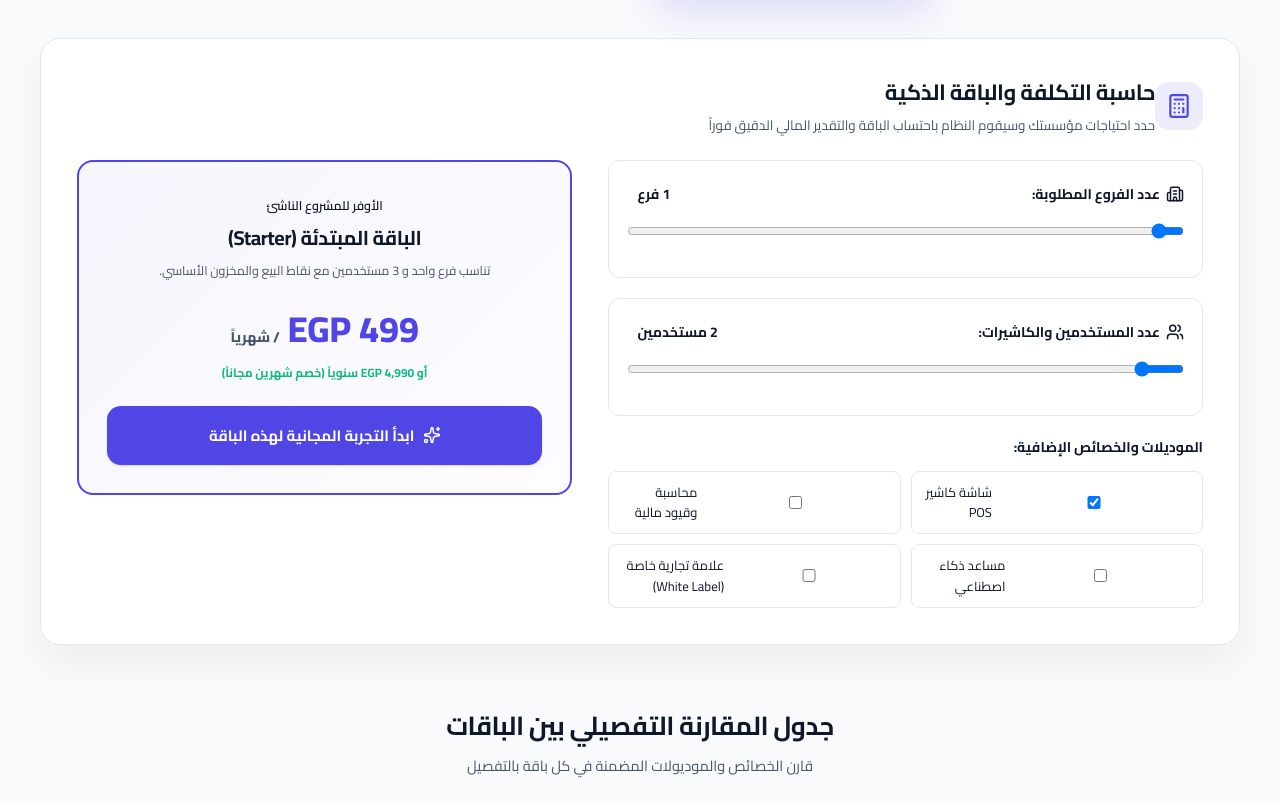
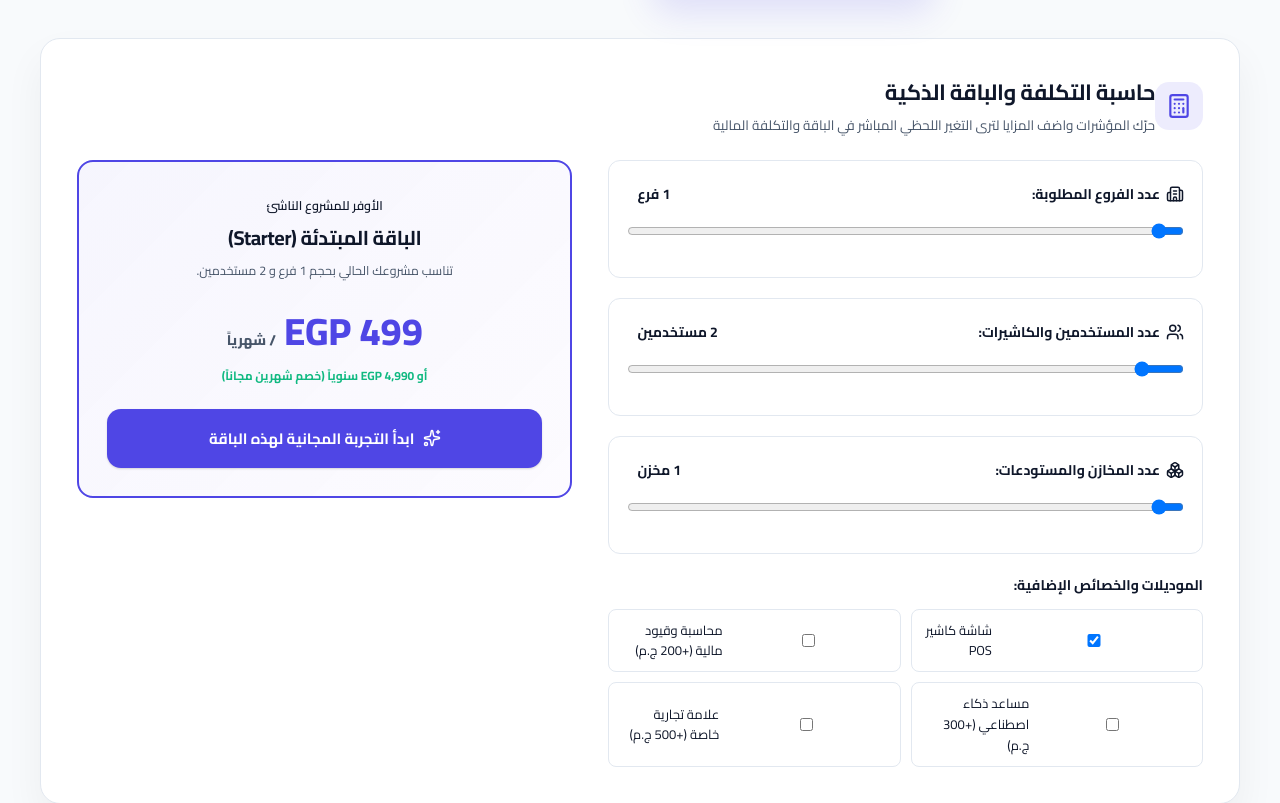
Before and after one commit to tahaeljoker/mizan-system, a React (Vite) app in the folder client/: page /landing in a window 1280 px wide. Shown: the part 4282-5085 px from the top of the page. Built offline with nearby package versions, Linux system fonts and the light colour scheme; no server answers.

Commit message:
fix(pricing): enable live dynamic price calculation and add-on breakdown in PricingCalculator component

```diff
--- a/client/src/components/PricingCalculator.jsx
+++ b/client/src/components/PricingCalculator.jsx
@@ -14,50 +14,72 @@ const PricingCalculator = () => {
   const [needAccounting, setNeedAccounting] = useState(false);
   const [needAi, setNeedAi] = useState(false);
   const [needWhiteLabel, setNeedWhiteLabel] = useState(false);
-  const [needApi, setNeedApi] = useState(false);
-  const [needReps, setNeedReps] = useState(false);
 
-  // Dynamic Rule-Based Plan Calculation
+  // Dynamic Calculation Engine - Updates price live on every slider & checkbox change
   const calculateResult = () => {
-    let recommended = {
-      planKey: 'BUSINESS',
-      name: 'باقة الأعمال (Business)',
-      priceMonthly: 999,
-      priceYearly: 9990,
-      badge: 'الأكثر ملاءمة لنشاطك',
-      reason: `بناءً على طلبك لعدد ${branchesCount} فروع و ${usersCount} مستخدمين.`
-    };
+    let basePrice = 499;
+    let planKey = 'STARTER';
+    let planName = 'الباقة المبتدئة (Starter)';
+    let badge = 'الأوفر للمشروع الناشئ';
+    let reason = `تناسب مشروعك الحالي بحجم ${branchesCount} فرع و ${usersCount} مستخدمين.`;
 
+    // Determine Base Plan Tier based on scale & features
     if (branchesCount > 10 || usersCount > 20 || needWhiteLabel || warehousesCount > 5) {
-      recommended = {
-        planKey: 'PROFESSIONAL',
-        name: 'الباقة الاحترافية (Professional)',
-        priceMonthly: 1999,
-        priceYearly: 19990,
-        badge: 'أقصى أداء وتوسع',
-        reason: 'تتطلب إمكانيات غير محدودة للفروع والمستخدمين مع وصول الـ API ومساعد الذكاء الاصطناعي.'
-      };
-    } else if (branchesCount > 5 || usersCount > 20 || needAi || needApi) {
-      recommended = {
-        planKey: 'PROFESSIONAL',
-        name: 'الباقة الاحترافية (Professional)',
-        priceMonthly: 1999,
-        priceYearly: 19990,
-        badge: 'أقصى أداء وتوسع',
-        reason: 'تحتاج إلى مساعد الذكاء الاصطناعي والوصول المباشر للـ API.'
-      };
-    } else if (branchesCount === 1 && usersCount <= 3 && !needAccounting && !needAi && !needReps) {
-      recommended = {
-        planKey: 'STARTER',
-        name: 'الباقة المبتدئة (Starter)',
-        priceMonthly: 499,
-        priceYearly: 4990,
-        badge: 'الأوفر للمشروع الناشئ',
-        reason: 'تناسب فرع واحد و 3 مستخدمين مع نقاط البيع والمخزون الأساسي.'
-      };
+      planKey = 'ENTERPRISE';
+      planName = 'باقة المؤسسات (Enterprise)';
+      basePrice = 2999;
+      badge = 'حل سحابي مخصص للمؤسسات الكبرى';
+      reason = 'تتطلب سيرفر خاص وتجهيز مخصص للفروع المتعددة والعلامة التجارية.';
+    } else if (branchesCount > 5 || usersCount > 10 || needAi) {
+      planKey = 'PROFESSIONAL';
+      planName = 'الباقة الاحترافية (Professional)';
+      basePrice = 1999;
+      badge = 'أقصى أداء وتوسع';
+      reason = 'تتضمن وصول مساعد الذكاء الاصطناعي وإدارة الفروع المتعددة والـ API.';
+    } else if (branchesCount > 1 || usersCount > 3 || needAccounting || warehousesCount > 1) {
+      planKey = 'BUSINESS';
+      planName = 'باقة الأعمال (Business)';
+      basePrice = 999;
+      badge = 'الأكثر ملاءمة لنشاطك المتوسع';
+      reason = 'تغطي المحاسبة المزدوجة والفروع المتعددة والمخازن بكفاءة عالية.';
     }
 
-    return recommended;
+    // Dynamic Price Additions based on exact counts & checked features
+    let extraBranchesFee = 0;
+    if (planKey === 'STARTER' && branchesCount > 1) {
+      extraBranchesFee = (branchesCount - 1) * 150;
+    } else if (planKey === 'BUSINESS' && branchesCount > 3) {
+      extraBranchesFee = (branchesCount - 3) * 150;
+    } else if (planKey === 'PROFESSIONAL' && branchesCount > 8) {
+      extraBranchesFee = (branchesCount - 8) * 150;
+    }
+
+    let extraUsersFee = 0;
+    if (planKey === 'STARTER' && usersCount > 3) {
+      extraUsersFee = (usersCount - 3) * 50;
+    } else if (planKey === 'BUSINESS' && usersCount > 10) {
+      extraUsersFee = (usersCount - 10) * 50;
+    }
+
+    let addOnsFee = 0;
+    if (needAccounting && planKey === 'STARTER') addOnsFee += 200;
+    if (needAi && planKey !== 'PROFESSIONAL' && planKey !== 'ENTERPRISE') addOnsFee += 300;
+    if (needWhiteLabel && planKey !== 'ENTERPRISE') addOnsFee += 500;
+
+    const totalMonthly = basePrice + extraBranchesFee + extraUsersFee + addOnsFee;
+    const totalYearly = totalMonthly * 10; // 2 months discount
+
+    return {
+      planKey,
+      name: planName,
+      badge,
+      reason,
+      priceMonthly: totalMonthly,
+      priceYearly: totalYearly,
+      extraBranchesFee,
+      extraUsersFee,
+      addOnsFee
+    };
   };
 
   const result = calculateResult();
@@ -88,14 +110,14 @@ const PricingCalculator = () => {
         </div>
         <div>
           <h3 style={{ fontSize: '22px', fontWeight: 'bold', margin: 0 }}>حاسبة التكلفة والباقة الذكية</h3>
-          <p style={{ color: 'var(--text-muted)', fontSize: '13.5px', margin: '4px 0 0 0' }}>حدد احتياجات مؤسستك وسيقوم النظام باحتساب الباقة والتقدير المالي الدقيق فوراً</p>
+          <p style={{ color: 'var(--text-muted)', fontSize: '13.5px', margin: '4px 0 0 0' }}>حرّك المؤشرات واضف المزايا لترى التغير اللحظي المباشر في الباقة والتكلفة المالية</p>
         </div>
       </div>
 
       <div style={{ display: 'grid', gridTemplateColumns: '1.2fr 1fr', gap: '36px', alignItems: 'start' }}>
         {/* Controls Column */}
         <div style={{ display: 'flex', flexDirection: 'column', gap: '20px' }}>
-          {/* Sliders */}
+          {/* Branch Slider */}
           <div style={{ background: 'var(--bg-app)', padding: '18px', borderRadius: '12px', border: '1px solid var(--border)' }}>
             <div className="flex justify-between align-center mb-8">
               <label style={{ fontWeight: 'bold', fontSize: '14px', display: 'flex', gap: '6px', alignItems: 'center' }}>
@@ -114,6 +136,7 @@ const PricingCalculator = () => {
             />
           </div>
 
+          {/* User Slider */}
           <div style={{ background: 'var(--bg-app)', padding: '18px', borderRadius: '12px', border: '1px solid var(--border)' }}>
             <div className="flex justify-between align-center mb-8">
               <label style={{ fontWeight: 'bold', fontSize: '14px', display: 'flex', gap: '6px', alignItems: 'center' }}>
@@ -132,6 +155,25 @@ const PricingCalculator = () => {
             />
           </div>
 
+          {/* Warehouse Slider */}
+          <div style={{ background: 'var(--bg-app)', padding: '18px', borderRadius: '12px', border: '1px solid var(--border)' }}>
+            <div className="flex justify-between align-center mb-8">
+              <label style={{ fontWeight: 'bold', fontSize: '14px', display: 'flex', gap: '6px', alignItems: 'center' }}>
+                <Boxes size={18} className="text-primary" />
+                <span>عدد المخازن والمستودعات:</span>
+              </label>
+              <span className="badge primary" style={{ fontSize: '14px', fontWeight: 'bold' }}>{warehousesCount} مخزن</span>
+            </div>
+            <input
+              type="range"
+              min="1"
+              max="10"
+              value={warehousesCount}
+              onChange={(e) => setWarehousesCount(Number(e.target.value))}
+              style={{ width: '100%', cursor: 'pointer' }}
+            />
+          </div>
+
           {/* Additional Features Checkboxes */}
           <div>
             <label style={{ fontWeight: 'bold', fontSize: '14px', marginBottom: '12px', display: 'block' }}>الموديلات والخصائص الإضافية:</label>
@@ -143,17 +185,17 @@ const PricingCalculator = () => {
 
               <label className="flex align-center gap-8" style={{ fontSize: '13px', cursor: 'pointer', background: 'var(--bg-app)', padding: '10px 14px', borderRadius: '8px', border: '1px solid var(--border)' }}>
                 <input type="checkbox" checked={needAccounting} onChange={(e) => setNeedAccounting(e.target.checked)} />
-                <span>محاسبة وقيود مالية</span>
+                <span>محاسبة وقيود مالية (+200 ج.م)</span>
               </label>
 
               <label className="flex align-center gap-8" style={{ fontSize: '13px', cursor: 'pointer', background: 'var(--bg-app)', padding: '10px 14px', borderRadius: '8px', border: '1px solid var(--border)' }}>
                 <input type="checkbox" checked={needAi} onChange={(e) => setNeedAi(e.target.checked)} />
-                <span>مساعد ذكاء اصطناعي</span>
+                <span>مساعد ذكاء اصطناعي (+300 ج.م)</span>
               </label>
 
               <label className="flex align-center gap-8" style={{ fontSize: '13px', cursor: 'pointer', background: 'var(--bg-app)', padding: '10px 14px', borderRadius: '8px', border: '1px solid var(--border)' }}>
                 <input type="checkbox" checked={needWhiteLabel} onChange={(e) => setNeedWhiteLabel(e.target.checked)} />
-                <span>علامة تجارية خاصة (White Label)</span>
+                <span>علامة تجارية خاصة (+500 ج.م)</span>
               </label>
             </div>
           </div>
@@ -161,10 +203,10 @@ const PricingCalculator = () => {
 
         {/* Dynamic Recommendation Output Box */}
         <motion.div
-          key={result.planKey}
+          key={`${result.planKey}-${result.priceMonthly}`}
           initial={{ opacity: 0, scale: 0.95 }}
           animate={{ opacity: 1, scale: 1 }}
-          transition={{ duration: 0.3 }}
+          transition={{ duration: 0.2 }}
           style={{
             background: 'linear-gradient(135deg, rgba(79, 70, 229, 0.05) 0%, rgba(124, 58, 237, 0.02) 100%)',
             border: '2px solid var(--primary)',
@@ -178,13 +220,22 @@ const PricingCalculator = () => {
           <p style={{ fontSize: '12.5px', color: 'var(--text-muted)', marginBottom: '20px', lineHeight: '1.5' }}>{result.reason}</p>
 
           <div style={{ marginBottom: '24px' }}>
-            <div style={{ fontSize: '36px', fontWeight: '900', color: 'var(--primary)' }}>
+            <div style={{ fontSize: '38px', fontWeight: '900', color: 'var(--primary)' }}>
               {result.priceMonthly.toLocaleString()} EGP <span style={{ fontSize: '14px', color: 'var(--text-muted)' }}>/ شهرياً</span>
             </div>
             <div style={{ fontSize: '12px', color: 'var(--success)', fontWeight: 'bold', marginTop: '4px' }}>
               أو {result.priceYearly.toLocaleString()} EGP سنوياً (خصم شهرين مجاناً)
             </div>
           </div>
+
+          {(result.extraBranchesFee > 0 || result.extraUsersFee > 0 || result.addOnsFee > 0) && (
+            <div style={{ background: '#fff', borderRadius: '8px', padding: '12px', fontSize: '12px', color: 'var(--text-muted)', textAlign: 'right', marginBottom: '20px', border: '1px solid var(--border)' }}>
+              <div style={{ fontWeight: 'bold', color: 'var(--text-main)', marginBottom: '6px' }}>تفاصيل التكلفة المحتسبة:</div>
+              {result.extraBranchesFee > 0 && <div>• فروع إضافية: +{result.extraBranchesFee} ج.م/شهر</div>}
+              {result.extraUsersFee > 0 && <div>• مستخدمين إضافيين: +{result.extraUsersFee} ج.م/شهر</div>}
+              {result.addOnsFee > 0 && <div>• الإضافات المختارة: +{result.addOnsFee} ج.م/شهر</div>}
+            </div>
+          )}
 
           <button
             className="btn btn-primary"
```
